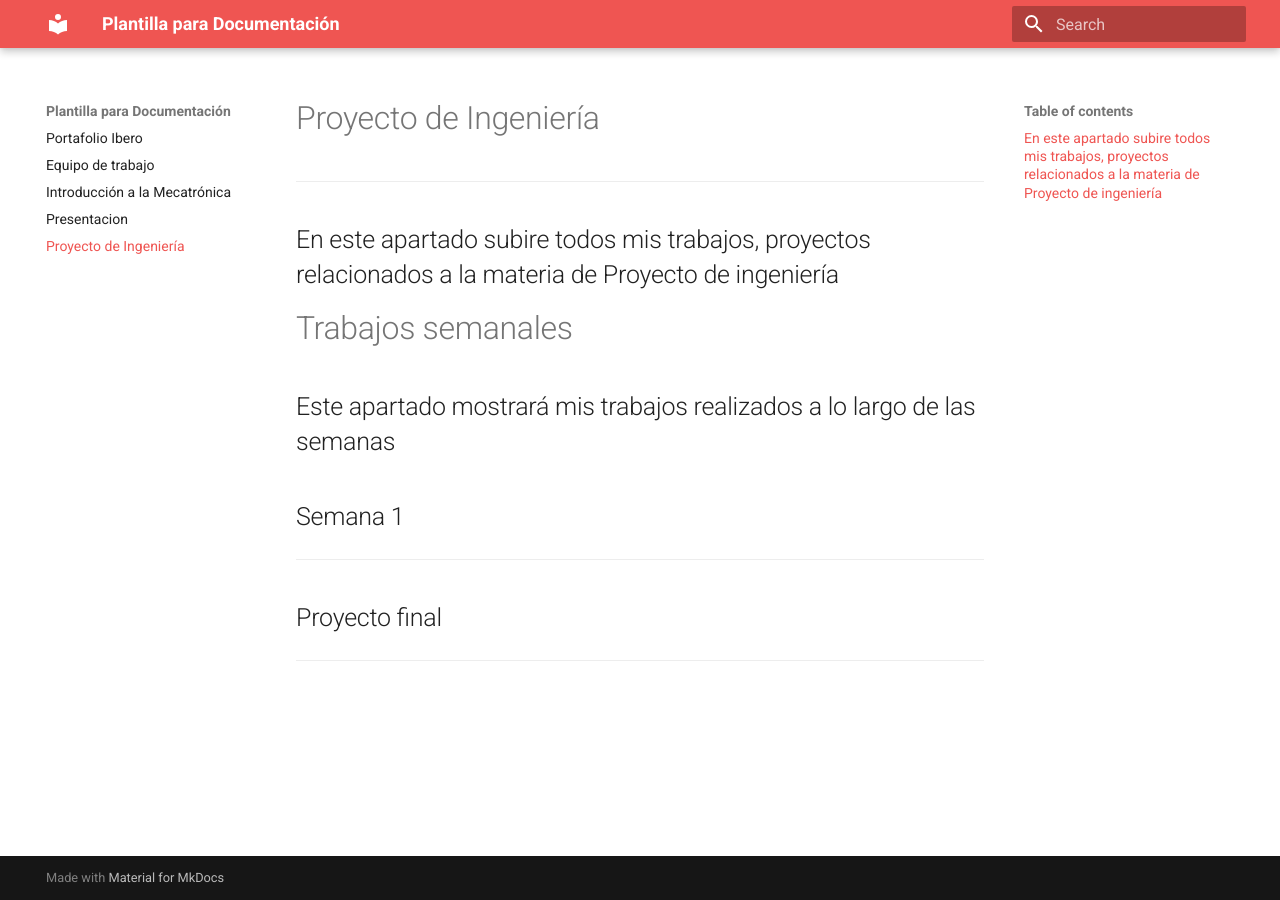
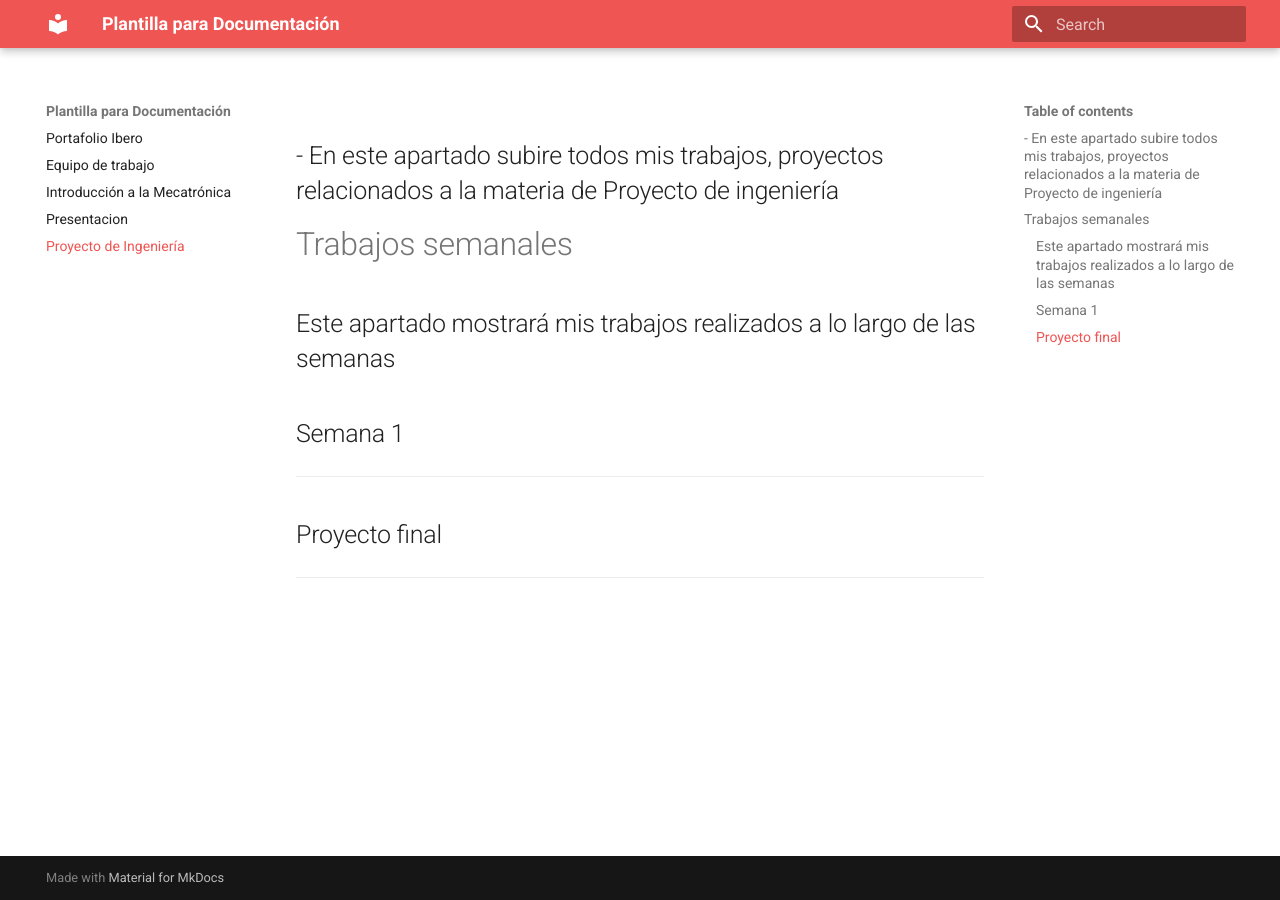
Before and after one commit to Joy-2307/Portafolio_Ibero_JIGR, an MkDocs documentation site: the page built from docs/Proyecto de Ingeniería.md, in a window 1280 px wide. Built offline with MkDocs 1.6.1 and Material for MkDocs 9.7.7, drawn with Linux system fonts in a browser that asks for light colours.

Commit message:
Update Proyecto de Ingeniería.md

```diff
--- a/docs/Proyecto de Ingeniería.md
+++ b/docs/Proyecto de Ingeniería.md
@@ -1,6 +1,4 @@
-# Proyecto de Ingeniería
----
-En este apartado subire todos mis trabajos, proyectos relacionados a la materia de Proyecto de ingeniería
+- En este apartado subire todos mis trabajos, proyectos relacionados a la materia de Proyecto de ingeniería
 ---
 # Trabajos semanales
 Este apartado mostrará mis trabajos realizados a lo largo de las semanas
```
